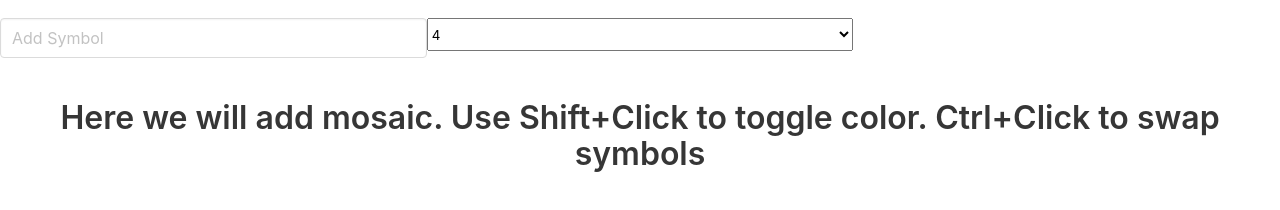
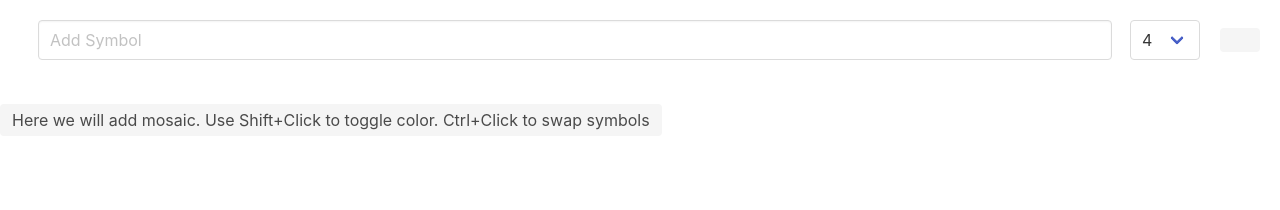
Before and after one commit to MichaelGrib/wordsUtil, a plain HTML site: page index.html in a window 1280 px wide. Drawn offline with Linux system fonts and the light colour scheme.

Commit message:
color fix 0.1

```diff
--- a/index.html
+++ b/index.html
@@ -8,14 +8,16 @@
   <body>
     <div class="menu">
       <input id="addSymb" class="input" placeholder="Add Symbol"></input>
-      <select id="wordLength" class="select" >
-        <option>4</option>
-        <option>9</option>
-        <option>16</option>
-      </select>
-      <p id="copiedArr" class="content" ></p>
+      <div class="select">
+        <select id="wordLength">
+          <option>4</option>
+          <option>9</option>
+          <option>16</option>
+        </select>
+      </div>
+      <p id="copiedArr" class="content tag" ></p>
     </div>
-    <p class="content title" style="text-align:center; margin: 24px 0px 16px" id="lastType">Here we will add mosaic. Use Shift+Click to toggle color. Ctrl+Click to swap symbols </p>
+    <p class="content tag is-medium" style="text-align:center; margin: 24px 0px 16px" id="lastType">Here we will add mosaic. Use Shift+Click to toggle color. Ctrl+Click to swap symbols </p>
     <div id="symContainer"></div>
     <script src="main.js"></script>
   </body>
--- a/style.css
+++ b/style.css
@@ -1,33 +1,39 @@
 .menu{
-  display: grid;
-  grid-template-columns: 1fr 1fr 1fr;
+  padding: 20px;
+  display: flex;
+  justify-content: space-between;
 }
-.menu > select, p{
-  margin: 18px 0;
+.menu > p{
+  margin: auto 0 auto 20px;
 }
 .symbol{
   user-select: none;
   font-size: 28px;
   text-transform: capitalize;
-  margin: 4px;
-  padding: 10px;
+  box-sizing: border-box;
+  margin: 20px;
+  padding: calc(50% - 41px) 0;
+  border-radius: 20px;
   text-align: center;
-  background-color: coral
+  background-color: #EAF205
 }
 .s_green{
-  background-color: seagreen
+  background-color: #A173BF
 }
 .s_red{
-  background-color: crimson
+  background-color: #F25244
 }
 #copiedArr{
   padding: 0 20px;
 }
 #addSymb{
-  margin: 18px 0;
+  margin: 0 18px 0;
 }
 #symContainer{
-  padding: 10px 20px;
+  margin: 0 auto;
+  max-width: 800px;
+  padding: 20px 20px;
   display: grid;
-  grid-template-columns: 1fr 1fr
+  grid-template-rows: repeat(6, auto);
+  grid-template-columns: 1fr 1fr;
 }
```
